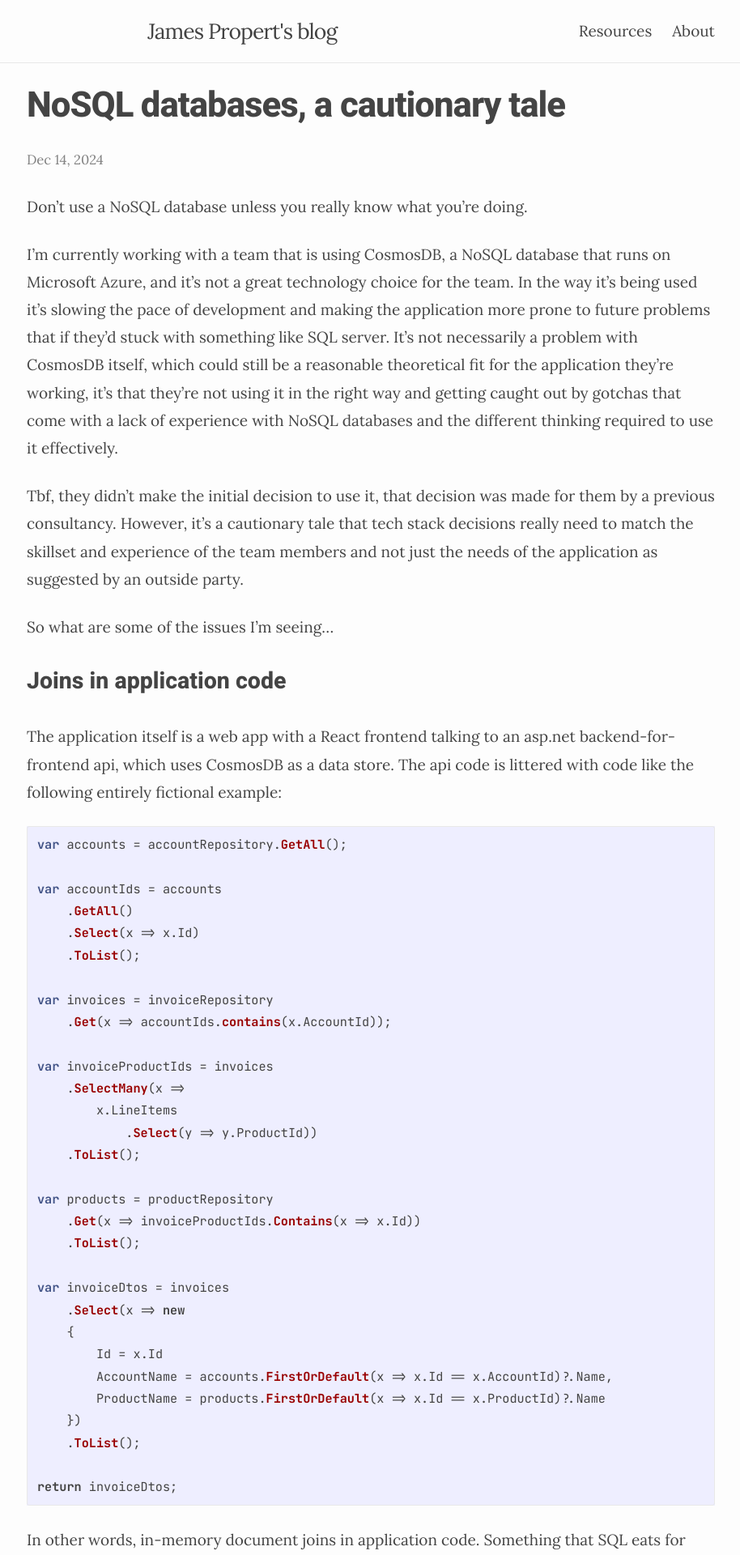
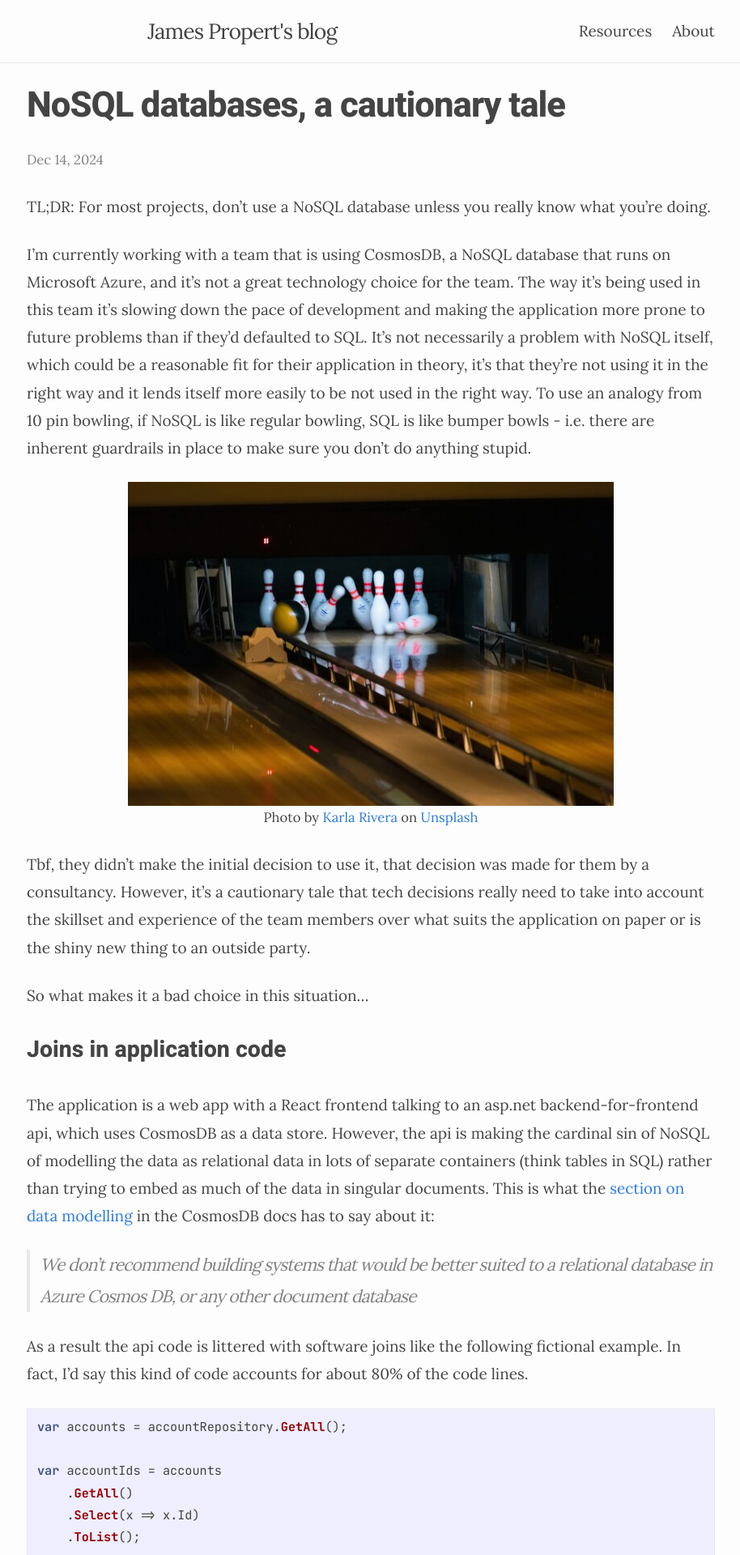
Before and after one commit to propes/propes.github.io, a Jekyll site: the page built from _posts/2024-12-06-why-nosql-is-hard.md, in a window 1280 px wide. Shown: the top 1920 px of the page at 81% size, without its empty margins (182-1096 px from the left). Built offline with Jekyll 4.4.1, drawn with Linux system fonts in a browser that asks for light colours; some of the changed text lies outside the part shown.

Commit message:
Updates to why nosql is hard post

````diff
--- a/_posts/2024-12-06-why-nosql-is-hard.md
+++ b/_posts/2024-12-06-why-nosql-is-hard.md
@@ -5,17 +5,28 @@ date: 2024-12-14 19:05:00 +0530
 tag: NoSQL, CosmosDB
 ---
 
-Don't use a NoSQL database unless you really know what you're doing.
+TL;DR: For most projects, don't use a NoSQL database unless you really know what you're doing.
 
-I'm currently working with a team that is using CosmosDB, a NoSQL database that runs on Microsoft Azure, and it's not a great technology choice for the team. In the way it's being used it's slowing the pace of development and making the application more prone to future problems that if they'd stuck with something like SQL server. It's not necessarily a problem with CosmosDB itself, which could still be a reasonable theoretical fit for the application they're working, it's that they're not using it in the right way and getting caught out by gotchas that come with a lack of experience with NoSQL databases and the different thinking required to use it effectively.
+I'm currently working with a team that is using CosmosDB, a NoSQL database that runs on Microsoft Azure, and it's not a great technology choice for the team. The way it's being used in this team it's slowing down the pace of development and making the application more prone to future problems than if they'd defaulted to SQL. It's not necessarily a problem with NoSQL itself, which could be a reasonable fit for their application in theory, it's that they're not using it in the right way and it lends itself more easily to be not used in the right way. To use an analogy from 10 pin bowling, if NoSQL is like regular bowling, SQL is like bumper bowls - i.e. there are inherent guardrails in place to make sure you don't do anything stupid.
 
-Tbf, they didn't make the initial decision to use it, that decision was made for them by a previous consultancy. However, it's a cautionary tale that tech stack decisions really need to match the skillset and experience of the team members and not just the needs of the application as suggested by an outside party.
+<p>
+<div>
+  <img src="/assets/images/why-nosql-is-hard/karla-rivera-TS2_PvGhGgs-unsplash-sm.jpg" alt="Bumper Bowls Image">
+  <figcaption>Photo by <a href="https://unsplash.com/@karla_rivera?utm_content=creditCopyText&utm_medium=referral&utm_source=unsplash">Karla Rivera</a> on <a href="https://unsplash.com/photos/bowling-balls-hitting-pins-TS2_PvGhGgs?utm_content=creditCopyText&utm_medium=referral&utm_source=unsplash">Unsplash</a></figcaption>
+</div>
+</p>
 
-So what are some of the issues I'm seeing...
+Tbf, they didn't make the initial decision to use it, that decision was made for them by a consultancy. However, it's a cautionary tale that tech decisions really need to take into account the skillset and experience of the team members over what suits the application on paper or is the shiny new thing to an outside party.
+
+So what makes it a bad choice in this situation...
 
 ### Joins in application code
 
-The application itself is a web app with a React frontend talking to an asp.net backend-for-frontend api, which uses CosmosDB as a data store. The api code is littered with code like the following entirely fictional example:
+The application is a web app with a React frontend talking to an asp.net backend-for-frontend api, which uses CosmosDB as a data store. However, the api is making the cardinal sin of NoSQL of modelling the data as relational data in lots of separate containers (think tables in SQL) rather than trying to embed as much of the data in singular documents. This is what the [section on data modelling]((https://learn.microsoft.com/en-us/azure/cosmos-db/nosql/modeling-data#reference-data)) in the CosmosDB docs has to say about it:
+
+> We don't recommend building systems that would be better suited to a relational database in Azure Cosmos DB, or any other document database
+
+As a result the api code is littered with software joins like the following fictional example. In fact, I'd say this kind of code accounts for about 80% of the code lines.
 
 ```csharp
 var accounts = accountRepository.GetAll();
@@ -50,16 +61,31 @@ var invoiceDtos = invoices
 return invoiceDtos;
 ```
 
-In other words, in-memory document joins in application code. Something that SQL eats for breakfast any day of the week and, when combined with an ORM like Entity Framework, gracefully and in a highly optimised fashion makes these kind of problems vanish.
+Of course this is the kind of thing SQL was born to do. When combined with an ORM like Entity Framework, none of this code is necessary.
 
-In fact it's fair to say that most of the code mileage, and complexity, in the backend is made up by these kind of joins. And of course it's making multiple calls across the network to fetch all the data rather than one single call. Of course it's not meant to be this way... NoSQL is supposed to avoid this kind of thing altogether by embedding all the reference data in a single document so that all the data can be read quickly and efficiently in a single transaction. However, for that to work it requires a commitment to the NoSQL way of thinking. The developers here are clearly still thinking in relational database terms and the result is complex and verbose code that takes longer to write, is harder to get right and is unperformant.
+The equivalent code in a single SQL query looks like this:
+
+```sql
+SELECT
+    i.Id AS InvoiceId,
+    a.Name AS AccountName,
+    p.Name AS ProductName
+FROM Invoices i
+JOIN Accounts a ON i.AccountId = a.Id
+JOIN InvoiceLineItems li ON i.Id = li.InvoiceId
+JOIN Products p ON li.ProductId = p.Id;
+```
+
+In addition, it's making multiple calls across the network to fetch all the data rather than one single call. Of course it's not meant to be this way... NoSQL is supposed to avoid this kind of thing altogether by embedding all the reference data in a single document so that all the data can be read quickly and efficiently in a single transaction. However, that requires taking the time to model the data using NoSQL thinking. If the nature of the data doesn't lend itself to this or it's too complicated given the skillset of the team, then NoSQL is a bad fit.
+
+The developers in this case were still thinking in relational database terms and the result is complex and verbose code that is hard to read, takes longer to write, has more potential points of failure and is slower to run.
 
 
 ### Schema changes
 
-What is a feature of NoSQL, that it is schemaless, can also be a curse if you're not aware of the dangers. A developer on the team renamed a property in the data model that is persisted to the database. This was a reasonable change because the property name didn't reflect accurately what the data the property was storing. However, nulls started appearing in the application because all existing records that use the old property name are now broken.
+One of the major features of NoSQL, that it is schemaless, is also be a curse if you're not aware of the dangers. A developer on the team renamed a property on the data model that already had records created against it in the database. It was a reasonable change because the property was poorly named in the first place and didn't describe what data it was storing. However, nulls started appearing in the application because all existing records that use the old property name were now broken.
 
-With SQL this isn't a thing. You rename the column and all existing records automatically use the new column. Even if it's a more involved schema change, ORMs like Entity Framework won't let the app run until a migration has been applied to the database to reconcile the data model with the db schema.
+With SQL this isn't a thing. You rename the column and all existing records automatically use the new column. Even if it's a more involved schema change, ORMs like Entity Framework won't let the app run until a migration has been applied to the database to reconcile the data model with the db schema. The bumpers prevent another gutterball.
 
 With NoSQL though, something relatively simple like renaming a property/field requires the developer to be aware that this could break the application for existing records and that they need to either:
 - Apply a migration script to update existing records, or
@@ -70,20 +96,21 @@ If devs aren't aware of this then it's a recipe for trouble. Having a schema wit
 
 ### Container allocation
 
-Unlike with SQL, where every business entity gets it's own table and no further thought is required, NoSQL, or CosmosDB specifically requires a bit of thought and forward planning when it comes to containers and partitioning. You could just create a container for every entity just like you would have a table for every entity in SQL but this will mean having many containers and having to manage throughput requirements separately for each one. This could make it both expensive and make it hard to manage performance.
+Unlike with SQL, where every business entity gets it's own table and no further thought is required, NoSQL, or CosmosDB specifically, requires a bit of thought and forward planning when it comes to containers and partitioning. You could just create a container for every entity like you would a table in SQL but this would mean having to manage throughput requirements separately for each one. This could both cost big $$ and make it hard to manage performance.
 
-Alternatively, you could dump all documents in a single container and partition them by their type. While this might simplify container management it could result in issues like hot parititions, which affect performance and/or cost. There also might be scenarios where it doesn't make sense to use the entity type as the partition key because you want to partition on another property, e.g. to take advantage of transactions.
+Alternatively, you could dump all documents in a single container and partition them by their type. While this might simplify container management it could result in issues like hot parititions, which affect performance and/or cost. It might rule out things like transactions, which require documents to be in the same container. Add to this the fact its difficult to change containers and partition keys once data is written to them and it quickly becomes a headache.
+There are of course reasons why these features exist, namely to manage DBs at large scale, but if you don't have those kind of problems why give yourself the headache.
 
-The point is that it's not straightforward, and requires some degree of expertise and planning. It's also difficult to change containers and partition keys once they're in prod. Without this, what's likely to happen, as it has in this team, is a mish mash of approaches with some entities having their own containers and others ending up in random catch-all containers they clearly don't belong to. As well as making it difficult to find data it's also suboptimal from a cost and performance perspective. With SQL all of these problems disappear.
+Basically it's not straightforward, and requires some degree of expertise and planning. Without this, what's likely to happen, as it has in this team, is a mish mash of approaches with some entities having their own containers and others ending up in random catch-all containers they clearly don't belong to. As well as making it difficult to find data it's also suboptimal from a cost and performance perspective. With SQL you don't have to deal with any of this.
 
 
 ### Transactions
 
-Another gotcha with CosmosDB specifically is that you can only perform transactions, i.e. updating multiple documents in a single atomic transaction, on documents within the same partition. As well being another reason why you need to give container and partition key selection some thought it's also likely that you'll have to update documents that aren't in the same partiion or even container. This means you'll have to live with not having transactions and either accept the risks or manage this in the application layer. While this is not the end of the world and can be worked around it's also a limitation that SQL databases don't have.
+A final gotcha, with CosmosDB specifically, is that you can only perform transactions, i.e. updating multiple documents in a single atomic transaction, on documents within the same partition. As well as being another reason why you need to give container and partition key selection some thought it's also likely that you'll have to update documents that aren't in the same partiion or even container. This means you'll have to live with not having transactions and either accept the risks or manage this in the application code. While this is not the end of the world and can be worked around it's also a limitation that you don't have to worry about with SQL databases.
 
 
 ### Conclusion
 
-None of this is to say NoSQL or CosmosDB is a bad tech choice in all situations. It has its strengths and it has its weaknesses. However, it is the wrong tech choice for a team that doesn't have the experience to avoid the pitfalls. In this case you end up getting none of the benefits while suffering all the costs. SQL can also be difficult for an inexperienced team but it's much harder to kick own goals relative to NoSQL.
+None of this is to say NoSQL or CosmosDB is a bad tech choice for all situations. It has its strengths and it has its weaknesses. However, it is the wrong tech choice for a team that doesn't have the expertise to avoid the pitfalls. In this siutation you can end up getting none of the benefits while incurring all the costs. SQL can also be difficult for an inexperienced team but it's much harder get the ball in the gutter relative to NoSQL.
 
-So to conclude I'd say unless you _really_ know why you're choosing NoSQL then don't choose it. Just play it safe and stick with SQL. Of all the database options its the one most developers know how to use, has great tooling, is simple, safe and fast. I'd even go as far as to say if you don't have at least one team member with experience using NoSQL in a production environment then also don't use it. Without that expertise it won't be worth it.
+So to conclude I'd say unless you _really_ know why you're choosing NoSQL then don't choose it. Just play it safe and stick with SQL. Of all the database options its the one most developers know how to use, has great tooling, is simple, safe and fast. Even if you think you know why you're choosing it, if you don't have at least one team member with experience using NoSQL in a production application then also don't choose it. Without that expertise it won't be worth it.
--- a/assets/css/styles.scss
+++ b/assets/css/styles.scss
@@ -7,3 +7,13 @@ pre,
 code {
   font-family: "JetBrains Mono", monospace;
 }
+
+img {
+  display: block;
+  margin-left: auto;
+  margin-right: auto;
+}
+
+figcaption {
+  text-align: center;
+}
````
Also changed, not shown: assets/images/why-nosql-is-hard/karla-rivera-TS2_PvGhGgs-unsplash-sm.jpg (added).
